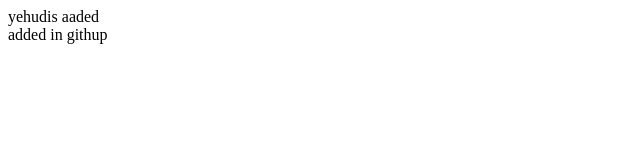
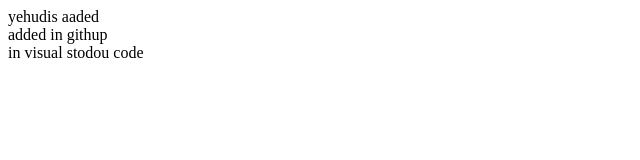
Before and after one commit to gitty-333/text, a plain HTML site: page index.html in a window 1280 px wide. Shown: the whole page, without its empty margins (0-640 px from the left). Drawn offline with Linux system fonts and the light colour scheme.

Commit message:
added a div

```diff
--- a/index.html
+++ b/index.html
@@ -8,5 +8,6 @@
 <body>
     <div>yehudis aaded</div>
     <div>added in githup</div>
+    <div>in visual stodou code</div>
 </body>
 </html>
```
